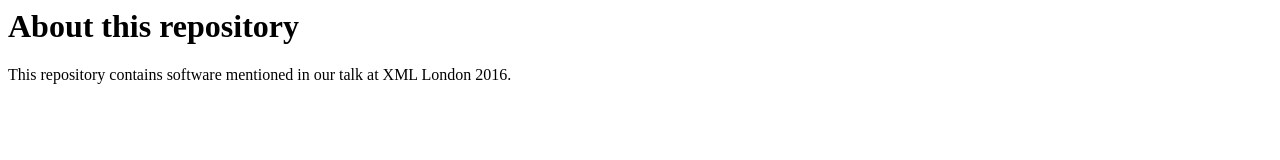
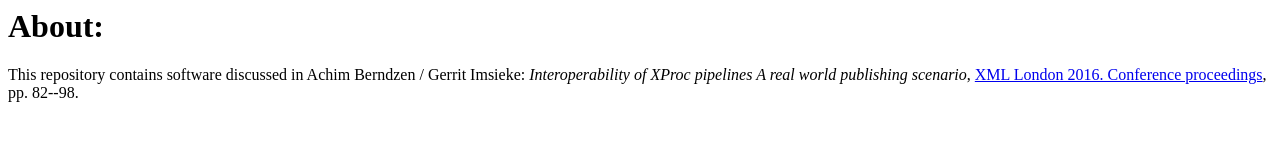
Before and after one commit to xml-project/xproc-interoperability, a plain HTML site: page index.html in a window 1280 px wide. Drawn offline with Linux system fonts and the light colour scheme.

Commit message:
Update index.html

```diff
--- a/index.html
+++ b/index.html
@@ -1,6 +1,8 @@
 <html>
 <body>
-<h1>About this repository</h1>
-<p>This repository contains software mentioned in our talk at XML London 2016.</p>
+<h1>About:</h1>
+<p>This repository contains software discussed in Achim Berndzen / Gerrit Imsieke: <i>Interoperability of XProc pipelines
+A real world publishing scenario</i>, <a href="http://xmllondon.com/2016/xmllondon-2016-proceedings.pdf" target="blank">XML London 2016.
+Conference proceedings</a>, pp.&nbsp;82--98.</p>
 </body>
 </html>
```
